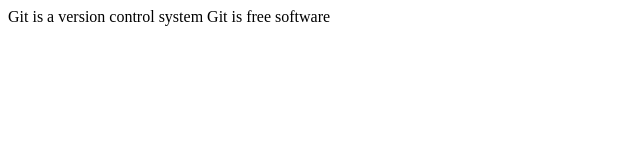
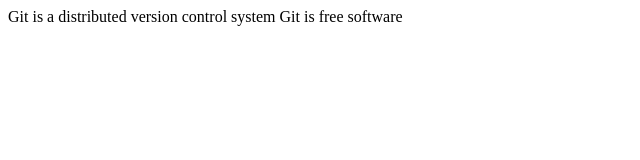
Before and after one commit to yksmile007/learngit.github.io, a plain HTML site: page index.html in a window 1280 px wide. Shown: the whole page, without its empty margins (0-640 px from the left). Drawn offline with Linux system fonts and the light colour scheme.

Commit message:
add distributed

```diff
--- a/index.html
+++ b/index.html
@@ -5,7 +5,7 @@
 	<title>Document</title>
 </head>
 <body>
-	Git is a version control system
+	Git is a distributed version control system
 	Git is free software
 </body>
 </html>
```
